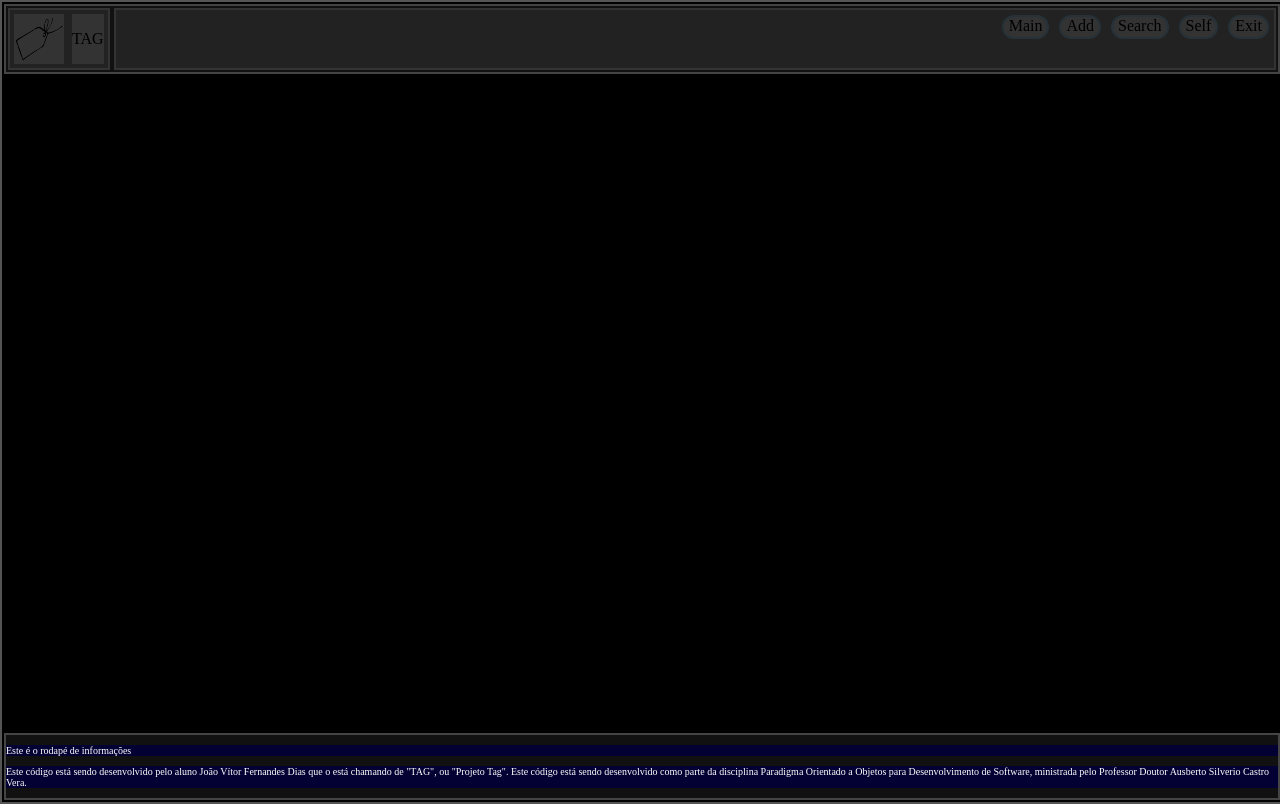
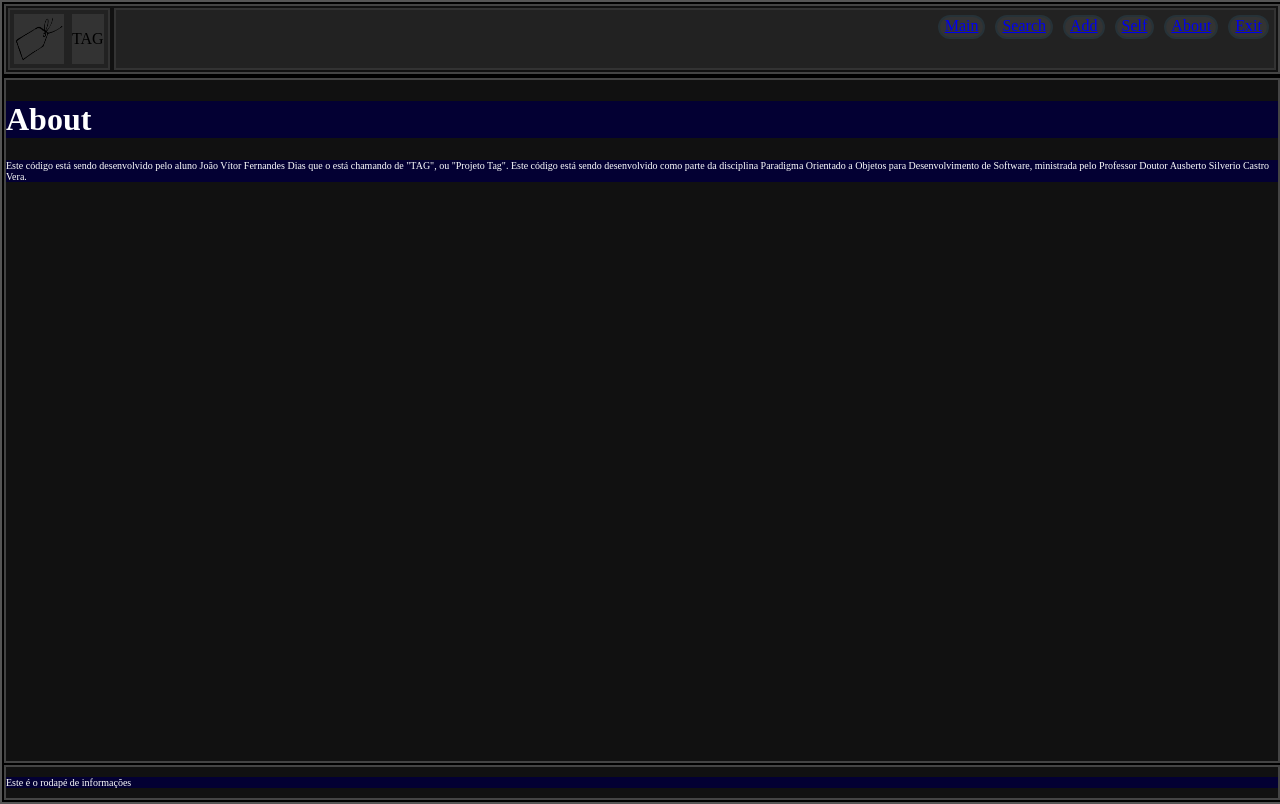
Before and after one commit to jvfd3/project-tag, a React (Create React App) app in the folder tag/: page /about in a window 1280 px wide. Built offline with nearby package versions, Linux system fonts and the light colour scheme.

Commit message:
Routes now work

```diff
--- a/tag/src/handmade/components/footer.tsx
+++ b/tag/src/handmade/components/footer.tsx
@@ -9,9 +9,6 @@ class FooterComponentClass extends React.Component {
         <p className='FooterText WhiteText'>
           Este é o rodapé de informações
         </p>
-        <p className='FooterText WhiteText'>
-          Este código está sendo desenvolvido pelo aluno João Vítor Fernandes Dias que o está chamando de "TAG", ou "Projeto Tag". Este código está sendo desenvolvido como parte da disciplina Paradigma Orientado a Objetos para Desenvolvimento de Software, ministrada pelo Professor Doutor Ausberto Silverio Castro Vera.
-        </p>
       </div>
     );
   }
--- a/tag/src/handmade/components/header.tsx
+++ b/tag/src/handmade/components/header.tsx
@@ -1,33 +1,66 @@
 // header
 
 import React from 'react';
+import {
+  Link,
+  BrowserRouter as Router, useNavigate
+} from 'react-router-dom';
+
+const PageButton = (props: any) => { // passar isso pra dentro da classe da forma certa
+  let route = props.name === 'Main' ? '' : props.name
+  return (
+    <div className='Capsule3 HeaderButton'>
+      <Link to={route}>
+        {props.name}
+      </Link>
+    </div >
+  );
+}
+
+const LogoTag = () => { // passar isso pra dentro da classe da forma certa
+  return (
+    <div className='Capsule2 HeaderLogo'>
+      <img className='Capsule3 HeaderLogoImage' src='tag.png' alt='Tag logo' />
+      <p className='Capsule3 HeaderLogoText'>
+        TAG
+      </p>
+    </div>
+  );
+}
 
 class HeaderComponentClass extends React.Component {
+  constructor(props: any) {
+    super(props);
+    this.PageButton = this.PageButton.bind(this);
+  }
+  PageButton(props: any) { // passar isso pra dentro da classe da forma certa
+    let pageName = props.name
+    let route = '/' + pageName
+    switch (pageName) {
+      case 'Main':
+      case 'Exit': route = 'SignIn'; break;
+      // default: route = pageName; break;
+    }
+    return (
+      <div className='Capsule3 HeaderButton'>
+        <Link to={route}>
+          {pageName}
+        </Link>
+      </div >
+    );
+  }
+
   render() {
     return (
       <div className='Capsule1 HeaderCapsule'>
-        <div className='Capsule2 HeaderLogo'>
-          <img className='Capsule3 HeaderLogoImage' src='tag.png' alt='Tag logo' />
-          <p className='Capsule3 HeaderLogoText'>
-            TAG
-          </p>
-        </div>
+        <LogoTag />
         <div className='Capsule2 HeaderButtonsCapsule'>
-          <div className='Capsule3 HeaderButton'>
-            Main
-          </div>
-          <div className='Capsule3 HeaderButton'>
-            Add
-          </div>
-          <div className='Capsule3 HeaderButton'>
-            Search
-          </div>
-          <div className='Capsule3 HeaderButton'>
-            Self
-          </div>
-          <div className='Capsule3 HeaderButton'>
-            Exit
-          </div>
+          <PageButton name='Main' />
+          <PageButton name='Search' />
+          <PageButton name='Add' />
+          <PageButton name='Self' />
+          <PageButton name='About' />
+          <PageButton name='Exit' />
         </div>
       </div>
     );
--- /dev/null
+++ b/tag/src/handmade/pages/about.tsx
@@ -0,0 +1,18 @@
+import React from 'react';
+
+class About extends React.Component {
+  render() {
+    return (
+      <div className='Capsule1 MiddleCapsule'>
+        <h1 className='WhiteText'>
+          About
+        </h1>
+        <p className='FooterText WhiteText'>
+          Este código está sendo desenvolvido pelo aluno João Vítor Fernandes Dias que o está chamando de "TAG", ou "Projeto Tag". Este código está sendo desenvolvido como parte da disciplina Paradigma Orientado a Objetos para Desenvolvimento de Software, ministrada pelo Professor Doutor Ausberto Silverio Castro Vera.
+        </p>
+      </div>
+    );
+  }
+}
+
+export default About;
--- a/tag/src/handmade/routes/defaultpage.tsx
+++ b/tag/src/handmade/routes/defaultpage.tsx
@@ -2,15 +2,30 @@ import React from 'react';
 import HandmadeRouter from './router';
 import FooterComponentClass from '../components/footer';
 import HeaderComponentClass from '../components/header';
+import SignInPage from '../pages/signIn';
+import SignUpPage from '../pages/signUp';
 
+import {
+  Routes,
+  Route,
+} from "react-router-dom";
 class BasicBoxClass extends React.Component {
   render() {
     return (
-      <div className='Capsule0 BasicBox' >
-        <HeaderComponentClass />
-        <HandmadeRouter />
-        <FooterComponentClass />
-      </div>
+      <>
+        <div className='Capsule0 BasicBox' >
+          <HeaderComponentClass />
+          <HandmadeRouter />
+          <FooterComponentClass />
+        </div>
+        {/* <div className='Capsule0 BasicBox' > */}
+        <Routes>
+          <Route path='/SignIn' element={<SignInPage />} />
+          <Route path='/SignUp' element={<SignUpPage />} />
+        </Routes>
+        {/* </div> */}
+
+      </>
     );
   }
 }
--- a/tag/src/handmade/routes/router.tsx
+++ b/tag/src/handmade/routes/router.tsx
@@ -2,7 +2,6 @@
 
 import React from 'react';
 import {
-  BrowserRouter as Router,
   Routes,
   Route,
 } from "react-router-dom";
@@ -11,6 +10,7 @@ import MainPage from '../pages/main';
 import SelfPage from '../pages/self';
 import AddTagPage from '../pages/add';
 import SearchTagPage from '../pages/search';
+import AboutPage from '../pages/about';
 // import SignInPage from '../pages/signIn';
 // import SignUpPage from '../pages/signUp';
 
@@ -18,14 +18,13 @@ import SearchTagPage from '../pages/search';
 class HandmadeRouter extends React.Component {
   render() {
     return (
-      <Router>
       <Routes>
         <Route path='/' element={<MainPage />} />
         <Route path='/self' element={<SelfPage />} />
         <Route path='/add' element={<AddTagPage />} />
         <Route path='/search' element={<SearchTagPage />} />
+        <Route path='/about' element={<AboutPage />} />
       </Routes>
-      </Router>
     );
   }
 }
--- a/tag/src/index.tsx
+++ b/tag/src/index.tsx
@@ -1,6 +1,7 @@
 import React from 'react';
 import ReactDOM from 'react-dom/client';
 import BasicBoxClass from './handmade/routes/defaultpage';
+import { BrowserRouter as Router } from 'react-router-dom';
 import './handmade/styles/jv_styles.css';
 
 
@@ -9,7 +10,9 @@ const root = ReactDOM.createRoot(
 );
 
 root.render(
-  <React.StrictMode>
-    <BasicBoxClass />
-  </React.StrictMode >
+  <Router>
+    <React.StrictMode>
+      <BasicBoxClass />
+    </React.StrictMode >
+  </Router>
 );
```
Also changed, not shown: tag/public/manifest.json, tag/src/handmade/Misc/navbar.js (renamed from tag/src/handmade/Dunno/navbar.js), tag/src/handmade/Misc/tests.tsx (renamed from tag/src/handmade/Dunno/tests.tsx), tag/src/handmade/images/cog.png (added). Lines whose indentation alone changed are shown as unchanged.
